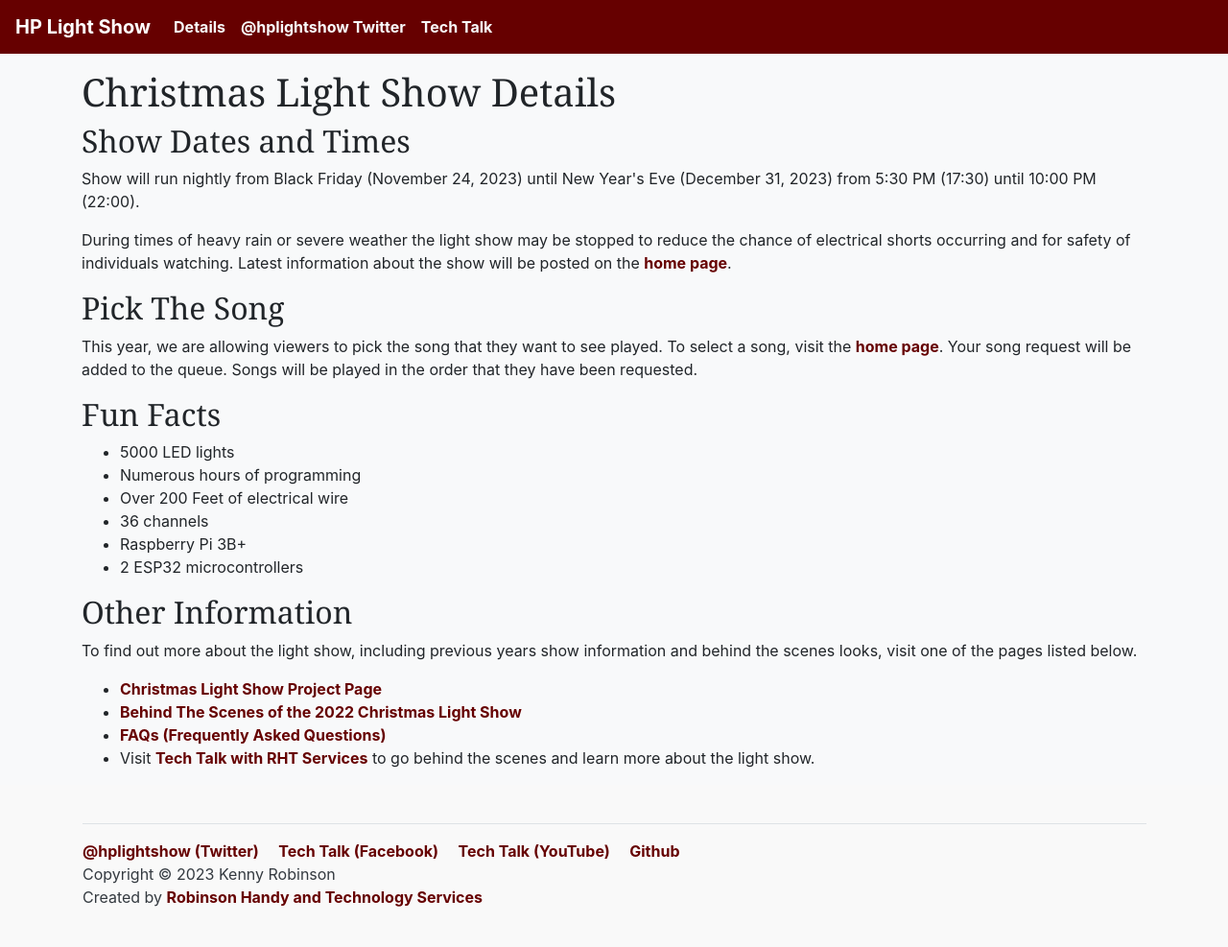
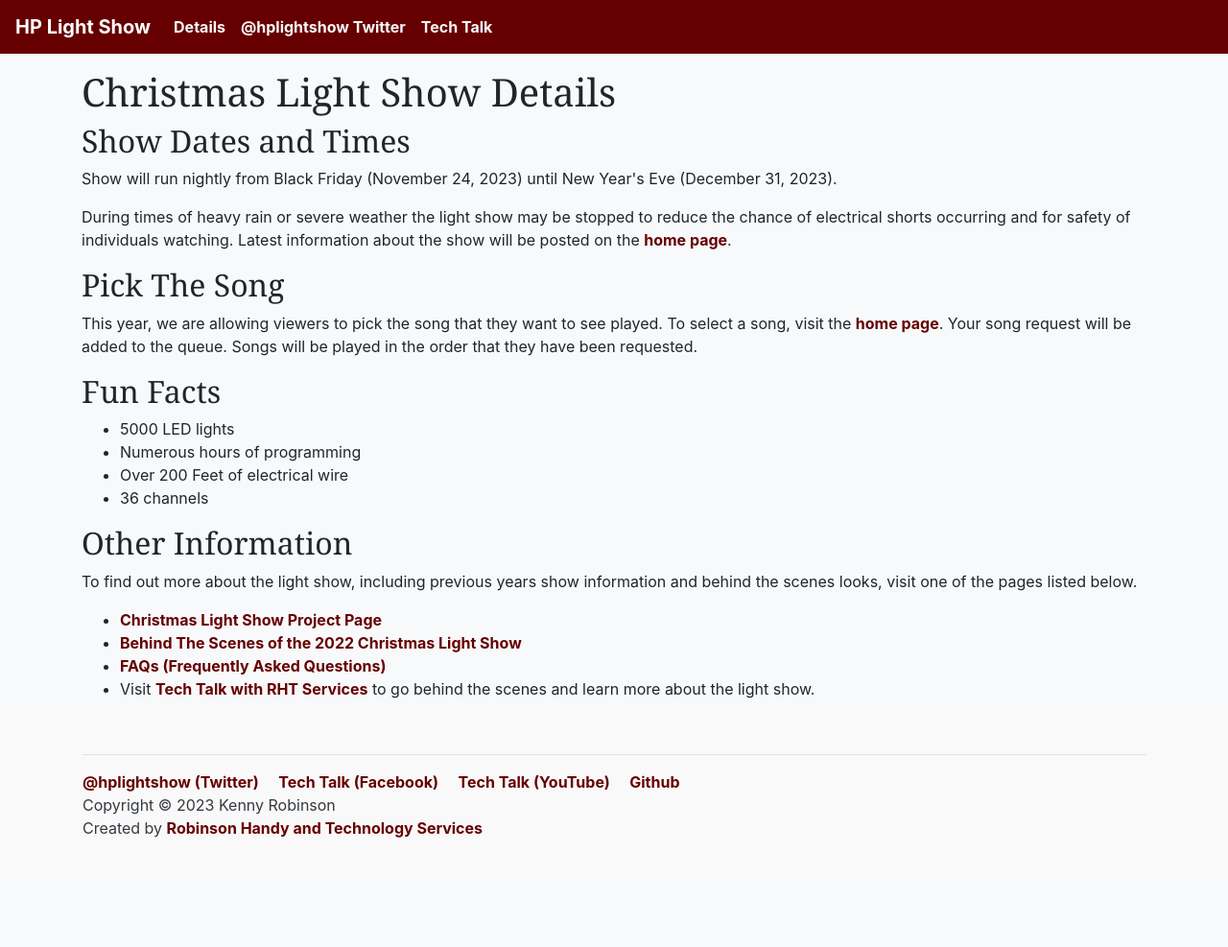
Before and after one commit to almostengr/light-show-extender, an MkDocs documentation site: the page built from website/docs/details.md, in a window 1280 px wide. Shown: the whole page at 96% size. Built offline with MkDocs 1.6.1, drawn with Linux system fonts in a browser that asks for light colours; nearby versions of some CDN libraries; library files that are not in the unit come from our copies; after the commit the page ends 915 px from its top, so only the background shows below that.

Commit message:
Updated light show information

```diff
--- a/website/docs/details.md
+++ b/website/docs/details.md
@@ -4,8 +4,7 @@ title: Christmas Light Show Details
 
 ## Show Dates and Times
 
-Show will run nightly from Black Friday (November 24, 2023) until New Year's Eve (December 31, 2023)
-from 5:30 PM (17:30) until 10:00 PM (22:00).
+Show will run nightly from Black Friday (November 24, 2023) until New Year's Eve (December 31, 2023).
 
 During times of heavy rain or severe weather the light show may be stopped to reduce the
 chance of electrical shorts occurring and for safety of individuals watching. Latest information
@@ -23,8 +22,6 @@ played in the order that they have been requested.
 * Numerous hours of programming
 * Over 200 Feet of electrical wire
 * 36 channels
-* Raspberry Pi 3B+
-* 2 ESP32 microcontrollers
 
 ## Other Information
 
```
Also changed, not shown: website/docs/index.md (+1 -1 lines).
